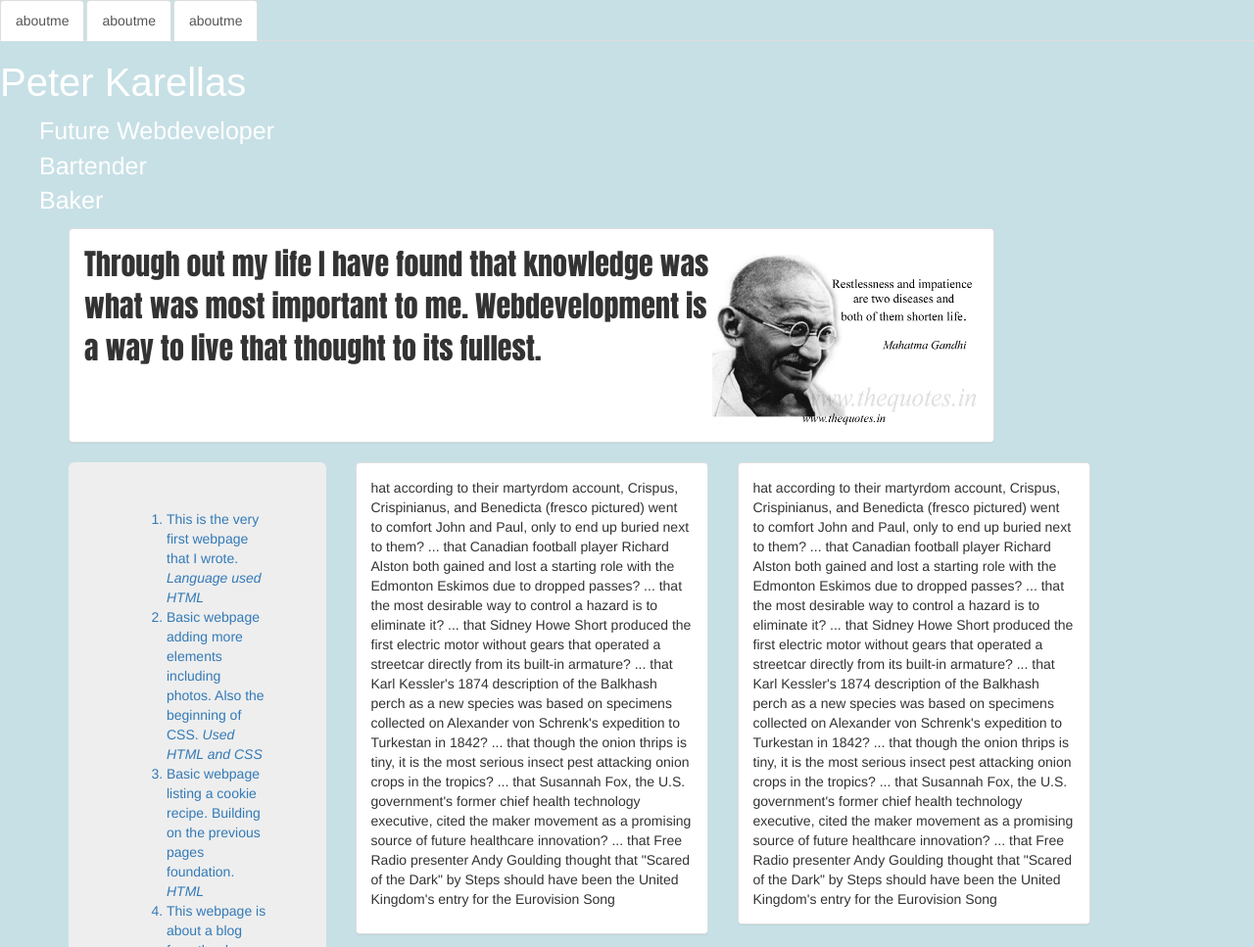
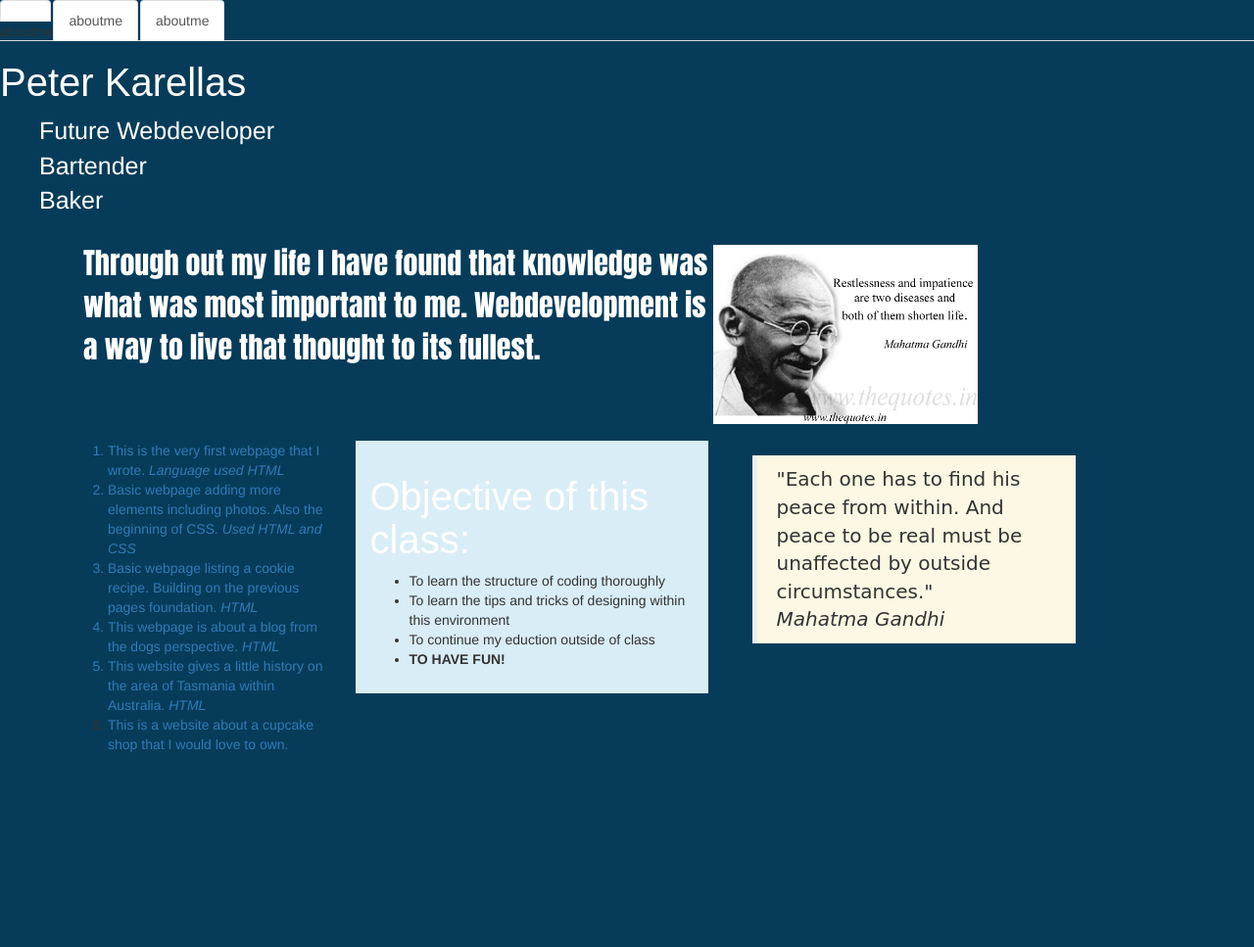
Before and after one commit to pkarella/portfolio2, a plain HTML site: page portfolio/index.html in a window 1280 px wide. Shown: the top 967 px of the page at 98% size. After the commit the page ends 800 px from the top, so only its background shows below. Drawn offline with Linux system fonts and the light colour scheme.

Commit message:
add pictures, columns, and rows to about me page. add content.

```diff
--- a/portfolio/css/stylesheet.css
+++ b/portfolio/css/stylesheet.css
@@ -17,7 +17,7 @@ h1 {
   font-size: 15px;
 }
 body{
-  background-color: #c7e0e5;
+  background-color: #063c59;
 }
 
 .list{
@@ -34,4 +34,9 @@ body{
 #p1{
   font-family: impact;
   font-size: 30px;
+  color: white;
 }
+blockquote{
+  font-family: cursive;
+  font-size: 20px;
+}
--- a/portfolio/index.html
+++ b/portfolio/index.html
@@ -7,13 +7,13 @@
   </head>
   <body>
     <ul class="nav nav-tabs">
-      <li role="presentation" class="active"><a href="aboutme.html">aboutme</a></li>
+      <li role="presentation" class="active"><a href="aboutme.html"></a>aboutme</li>
       <li role="presentation" class="active"><a href="aboutme.html">aboutme</a></li>
       <li role="presentation" class="active"><a href="aboutme.html">aboutme</a></li>
     </ul>
 
     <h1>Peter Karellas</h1>
-    <ul class="list">
+    <ul class="list" >
         <li>Future Webdeveloper</li>
         <li>Bartender</li>
         <li>Baker</li>
@@ -21,8 +21,8 @@
     <div class= "container">
       <div class="row">
         <div class="col-md-10">
-          <div class="panel panel-default">
-        <div class="panel-body">
+          <div class="bg-muted"class="panel panel-default">
+        <div id="panel1" class="panel-body">
           <img class="logo" src="img/gand.jpg" alt="symbol" />
           <p id= "p1">Through out my life I have found that knowledge was what was most important to me. Webdevelopment is a way to live that thought to its fullest.
       </div>
@@ -32,7 +32,7 @@
         <div class= "container">
           <div class="row">
             <div class="col-md-3">
-              <div class="jumbotron">
+              <div class="bg-muted"class="jumbotron">
           <a href="github.com/pkarella/hello-world">
             <ol>
               <li>This is the very first webpage that I wrote.
@@ -66,30 +66,25 @@
         </div>
 
         <div class="col-md-4">
-        <div class="panel panel-default">
+        <div class="bg-info"class="panel panel-default">
       <div class="panel-body">
-        <p>hat according to their martyrdom account, Crispus, Crispinianus, and Benedicta (fresco pictured) went to comfort John and Paul, only to end up buried next to them?
-... that Canadian football player Richard Alston both gained and lost a starting role with the Edmonton Eskimos due to dropped passes?
-... that the most desirable way to control a hazard is to eliminate it?
-... that Sidney Howe Short produced the first electric motor without gears that operated a streetcar directly from its built-in armature?
-... that Karl Kessler's 1874 description of the Balkhash perch as a new species was based on specimens collected on Alexander von Schrenk's expedition to Turkestan in 1842?
-... that though the onion thrips is tiny, it is the most serious insect pest attacking onion crops in the tropics?
-... that Susannah Fox, the U.S. government's former chief health technology executive, cited the maker movement as a promising source of future healthcare innovation?
-... that Free Radio presenter Andy Goulding thought that "Scared of the Dark" by Steps should have been the United Kingdom's entry for the Eurovision Song </p>
+        <h1>Objective of this class:</h1>
+          <ul>
+            <li> To learn the structure of coding thoroughly</li>
+            <li>To learn the tips and tricks of designing within this environment</li>
+            <li>To continue my eduction outside of class</li>
+            <li><strong>TO HAVE FUN!</strong></li>
       </div>
     </div>
   </div>
       <div class="col-md-4">
-        <div class="panel panel-default">
+        <div class="bg-muted"class="panel panel-default">
       <div class="panel-body">
-        hat according to their martyrdom account, Crispus, Crispinianus, and Benedicta (fresco pictured) went to comfort John and Paul, only to end up buried next to them?
-... that Canadian football player Richard Alston both gained and lost a starting role with the Edmonton Eskimos due to dropped passes?
-... that the most desirable way to control a hazard is to eliminate it?
-... that Sidney Howe Short produced the first electric motor without gears that operated a streetcar directly from its built-in armature?
-... that Karl Kessler's 1874 description of the Balkhash perch as a new species was based on specimens collected on Alexander von Schrenk's expedition to Turkestan in 1842?
-... that though the onion thrips is tiny, it is the most serious insect pest attacking onion crops in the tropics?
-... that Susannah Fox, the U.S. government's former chief health technology executive, cited the maker movement as a promising source of future healthcare innovation?
-... that Free Radio presenter Andy Goulding thought that "Scared of the Dark" by Steps should have been the United Kingdom's entry for the Eurovision Song
+        <blockquote class="bg-warning">
+          "Each one has to find his peace from within. And peace to be real must be unaffected by outside circumstances."
+          <br> <em>Mahatma Gandhi</em>
+        </blockquote>
+
       </div>
     </div>
     </div>
@@ -105,9 +100,7 @@
 
 </div>
 
-    <h2 class="nav nav-tabs"> About me</h2>
 
-    <a href="aboutme.html">About Me</a>
       </div>
   </body>
 </html>
```
Also changed, not shown: portfolio/aboutme.html (+56 -4 lines).
